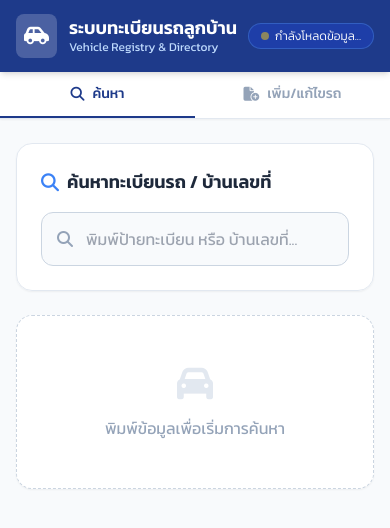
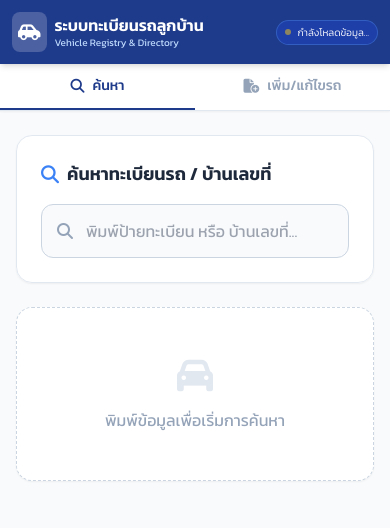
Before and after one commit to 9monsternaruk/Car, a plain HTML site: page index.html in a window 390 px wide. Drawn offline with nearby package versions, Linux system fonts and the light colour scheme; some packages are replaced by stand-ins of ours; no server answers; a script that the page names is missing.

Commit message:
Update index.html

```diff
--- a/index.html
+++ b/index.html
@@ -38,20 +38,20 @@
 </head>
 <body class="text-slate-800 antialiased min-h-screen flex flex-col">
 
-    <!-- Header -->
+    <!-- Header (ปรับแก้ Responsive ป้องกันข้อความตกบรรทัด) -->
     <header class="bg-primary text-white shadow-md sticky top-0 z-20">
-        <div class="max-w-7xl mx-auto px-4 sm:px-6 lg:px-8 py-3.5 flex items-center justify-between">
-            <div class="flex items-center gap-3">
-                <div class="bg-white/20 p-2 rounded-lg"><i class="fa-solid fa-car-side text-xl"></i></div>
-                <div>
-                    <h1 class="text-lg sm:text-xl font-semibold leading-tight">ระบบทะเบียนรถลูกบ้าน</h1>
-                    <p class="text-xs text-blue-200">Vehicle Registry & Directory</p>
+        <div class="max-w-7xl mx-auto px-3 sm:px-6 lg:px-8 py-3 sm:py-3.5 flex items-center justify-between gap-2">
+            <div class="flex items-center gap-2 sm:gap-3 min-w-0">
+                <div class="bg-white/20 p-1.5 sm:p-2 rounded-lg shrink-0"><i class="fa-solid fa-car-side text-lg sm:text-xl"></i></div>
+                <div class="min-w-0">
+                    <h1 class="text-base sm:text-xl font-semibold leading-tight truncate">ระบบทะเบียนรถลูกบ้าน</h1>
+                    <p class="text-[10px] sm:text-xs text-blue-200 truncate">Vehicle Registry & Directory</p>
                 </div>
             </div>
-            <div class="flex items-center gap-2">
-                <!-- Status Badge แสดงสถานะความเร็วและการเชื่อมต่อ -->
-                <span id="syncBadge" class="text-xs bg-blue-800/80 border border-blue-400/30 px-3 py-1 rounded-full flex items-center gap-1.5 font-light">
-                    <span class="w-2 h-2 rounded-full bg-yellow-400 animate-pulse" id="syncDot"></span>
+            <div class="flex items-center shrink-0">
+                <!-- Status Badge ปรับให้ไม่ตกบรรทัดด้วย whitespace-nowrap -->
+                <span id="syncBadge" class="text-[10px] sm:text-xs bg-blue-800/80 border border-blue-400/30 px-2 sm:px-3 py-1 rounded-full flex items-center gap-1.5 font-light whitespace-nowrap shrink-0">
+                    <span class="w-1.5 h-1.5 sm:w-2 sm:h-2 rounded-full bg-yellow-400 animate-pulse shrink-0" id="syncDot"></span>
                     <span id="syncText">กำลังโหลดข้อมูล...</span>
                 </span>
             </div>
@@ -59,7 +59,7 @@
     </header>
 
     <!-- Mobile Tabs -->
-    <div class="lg:hidden bg-white shadow-sm sticky top-[60px] z-10 border-b border-slate-200 flex">
+    <div class="lg:hidden bg-white shadow-sm sticky top-[53px] sm:top-[60px] z-10 border-b border-slate-200 flex">
         <button id="tabSearch" class="flex-1 py-3 text-sm font-medium text-primary border-b-2 border-primary transition-colors flex items-center justify-center gap-2" onclick="window.switchTab('search')">
             <i class="fa-solid fa-magnifying-glass"></i> ค้นหา
         </button>
```
